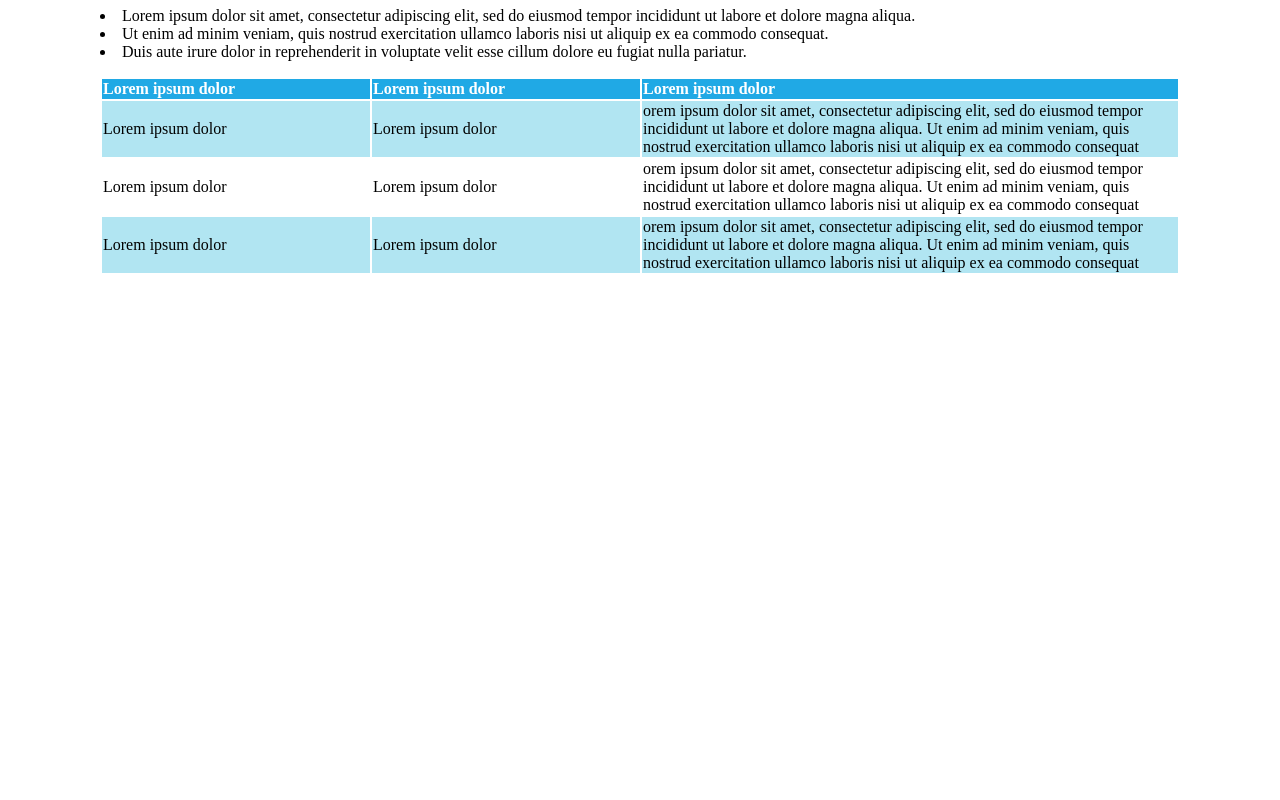
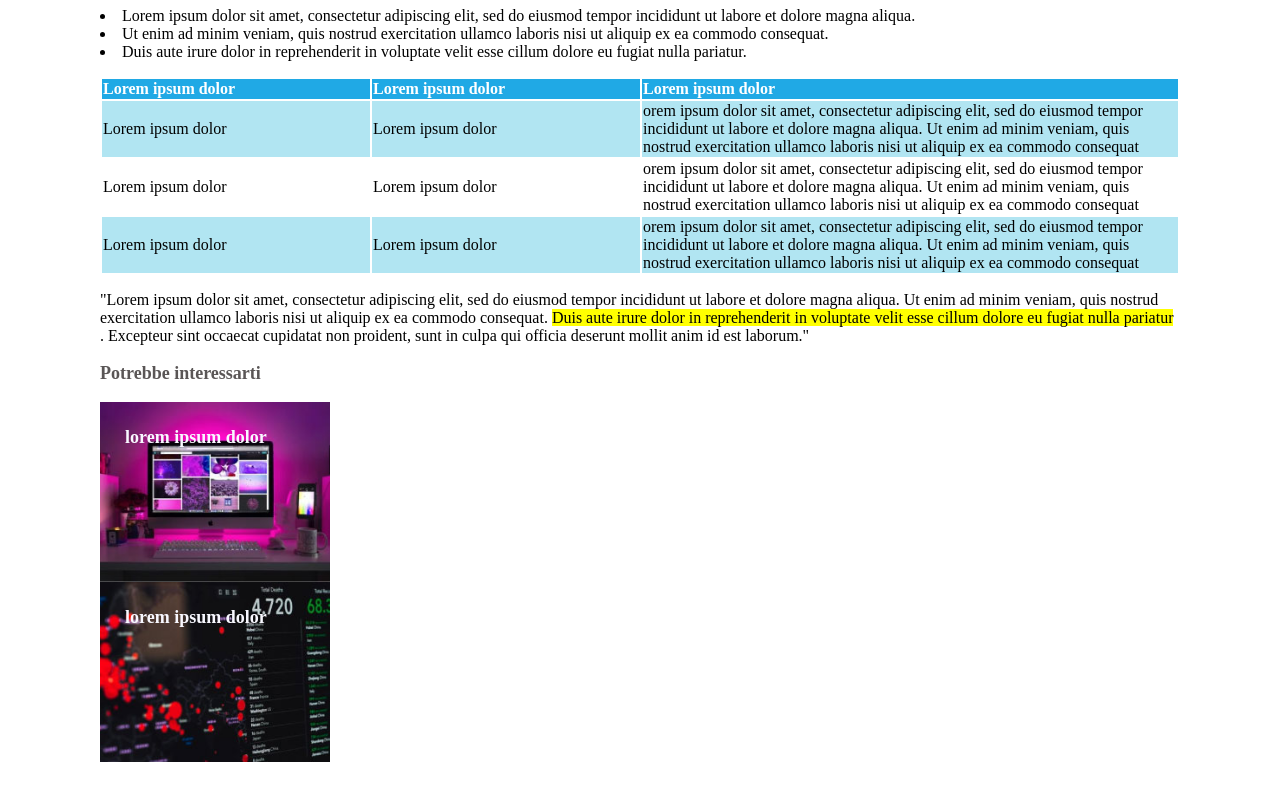
Before and after one commit to DJrOf/html-css-booleaner, a plain HTML site: page index.html in a window 1280 px wide. Shown: the part 736-1536 px from the top of the page. Before the commit the page ends 1041 px from the top, so only its background shows below. Drawn offline with Linux system fonts and the light colour scheme.

Commit message:
article+footer

```diff
--- a/index.html
+++ b/index.html
@@ -33,12 +33,13 @@
 
 
 
-
+        <p>
           "Lorem ipsum dolor sit amet, consectetur adipiscing elit, sed do eiusmod tempor incididunt ut
           labore et dolore magna aliqua. Ut enim ad minim veniam, quis nostrud exercitation ullamco laboris
           nisi ut aliquip ex ea commodo consequat. <mark>Duis aute irure dolor in reprehenderit in voluptate velit
           esse cillum dolore eu fugiat nulla pariatur</mark> . Excepteur sint occaecat cupidatat non proident, sunt
           in culpa qui officia deserunt mollit anim id est laborum."
+        </p>
 
         <ul>
           <li>Lorem ipsum dolor sit amet, consectetur adipiscing elit, sed do eiusmod tempor incididunt ut
@@ -81,12 +82,31 @@ in culpa qui officia deserunt mollit anim id est laborum."
               nisi ut aliquip ex ea commodo consequat</td>
             </tr>
           </tbody>
-
         </table>
 
+        <p>
+          "Lorem ipsum dolor sit amet, consectetur adipiscing elit, sed do eiusmod tempor incididunt ut
+          labore et dolore magna aliqua. Ut enim ad minim veniam, quis nostrud exercitation ullamco laboris
+          nisi ut aliquip ex ea commodo consequat. <mark>Duis aute irure dolor in reprehenderit in voluptate velit
+          esse cillum dolore eu fugiat nulla pariatur</mark> . Excepteur sint occaecat cupidatat non proident, sunt
+          in culpa qui officia deserunt mollit anim id est laborum."
+        </p>
+
+        <footer>
+          <aside class="container">
+            <h3 class="text-grey">Potrebbe interessarti</h3>
+            <div id="pc-img" class="related">
+              <h2 class="related-title">lorem ipsum dolor</h2>
+            </div>
+            <div id="graph-img" class="related">
+              <h2 class="related-title">lorem ipsum dolor</h2>
+            </div>
+          </aside>
+        </footer>
       </article>
+    </main>
 
-</main>
+
 
 </body>
 
--- a/styles.css
+++ b/styles.css
@@ -1,10 +1,10 @@
-/*generics*/
+
 
 body {
     margin: 0;
 }
 
-/*utilities*/
+
 
 .container {
     width: 1080px;
@@ -22,8 +22,6 @@ body {
 w-50 {
 
 }
-
-/*header*/
 
 time {
     font-size: 10px;
@@ -73,3 +71,35 @@ tr {
 .even-row {
  background-color: white;
 }
+
+footer {
+    margin-bottom: 50px;
+}
+
+.related {
+    width: 210px;
+    height: 160px;
+    background-color: dodgerblue;
+    padding: 10px;
+    background-position: center;
+    background-repeat: no-repeat;
+    background-size: cover;
+}
+
+.related-title {
+    font-size: 18px;
+    color: ghostwhite;
+    margin: 15px ;
+}
+
+h3 {
+    font-size: 18px;
+}
+
+#pc-img {
+    background-image: url('img/monitor.jpg');
+}
+
+#graph-img {
+    background-image: url('img/graph.jpg');
+}
```
Lines whose indentation alone changed are shown as unchanged.
